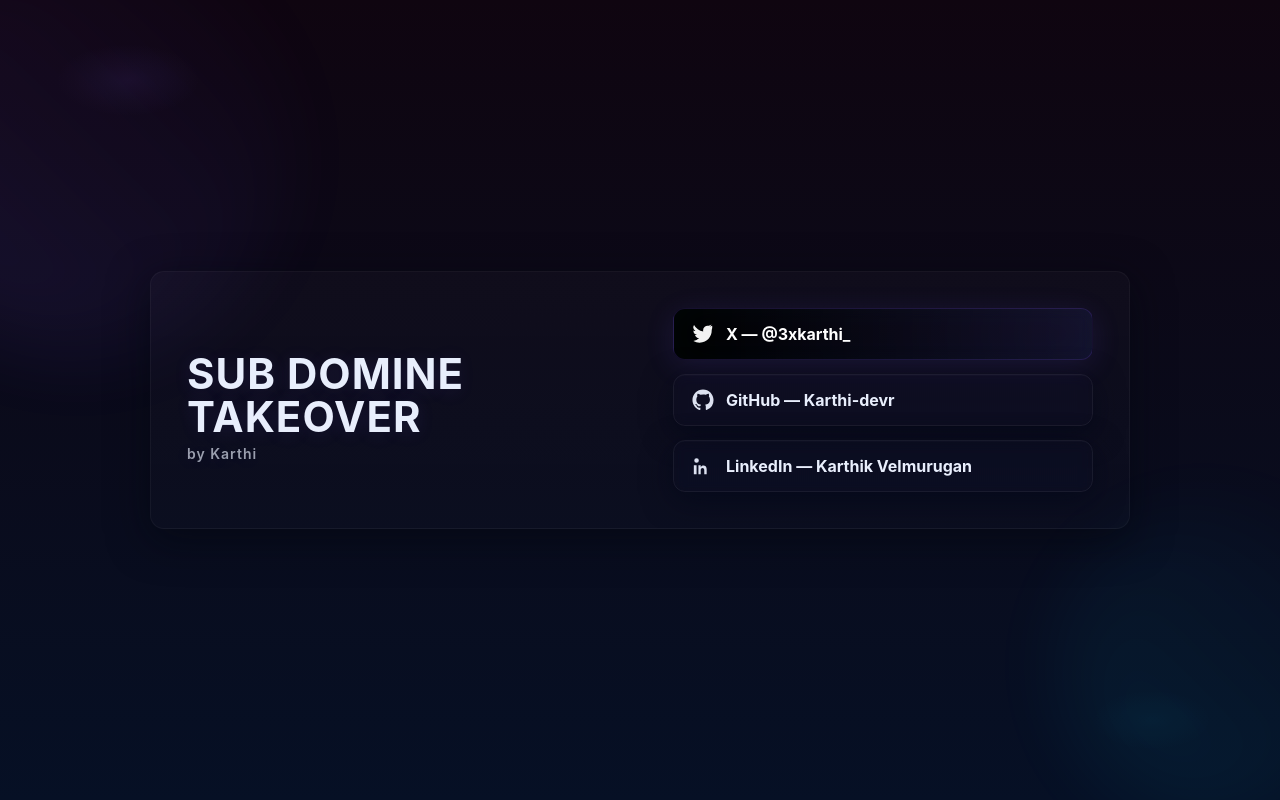
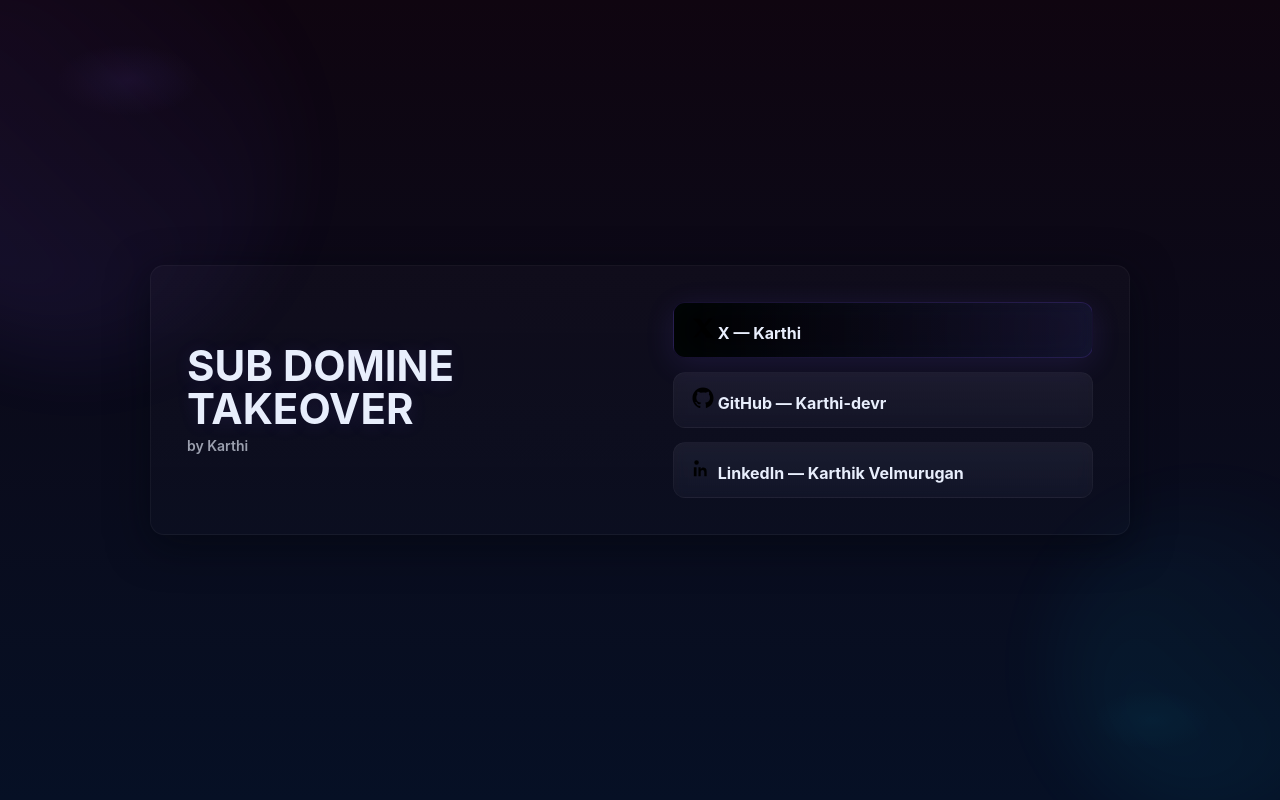
Before and after one commit to Karthi-devr/wfu.sygnal.com, a plain HTML site: page index.html in a window 1280 px wide. Drawn offline with Linux system fonts and the light colour scheme.

Commit message:
Update index.html

```diff
--- a/index.html
+++ b/index.html
@@ -19,18 +19,16 @@
       --radius: 14px;
     }
 
-    /* Reset */
     *{box-sizing:border-box;margin:0;padding:0}
     html,body{height:100%}
 
     body{
-      font-family: Inter, ui-sans-serif, system-ui, -apple-system, "Segoe UI", Roboto, "Helvetica Neue", Arial;
-      background: radial-gradient(1200px 600px at 10% 10%, rgba(124,92,255,0.08), transparent 6%),
-                  radial-gradient(1000px 500px at 90% 90%, rgba(0,212,255,0.04), transparent 6%),
-                  linear-gradient(180deg,var(--bg-1),var(--bg-2));
+      font-family: Inter, ui-sans-serif, system-ui;
+      background:
+        radial-gradient(1200px 600px at 10% 10%, rgba(124,92,255,0.08), transparent 6%),
+        radial-gradient(1000px 500px at 90% 90%, rgba(0,212,255,0.04), transparent 6%),
+        linear-gradient(180deg,var(--bg-1),var(--bg-2));
       color:var(--text);
-      -webkit-font-smoothing:antialiased;
-      -moz-osx-font-smoothing:grayscale;
       min-height:100vh;
       display:flex;
       align-items:center;
@@ -38,76 +36,48 @@
       padding:40px;
     }
 
-    /* Animated orbs */
     .orbs{
       position:fixed; inset:0; pointer-events:none; z-index:0;
-      overflow:hidden;
     }
     .orb{
-      position:absolute; border-radius:50%;
-      filter: blur(40px);
-      opacity:0.11; transform:translate3d(0,0,0);
-      animation: float 10s ease-in-out infinite;
+      position:absolute; border-radius:50%; filter:blur(40px);
+      opacity:0.11; animation: float 10s ease-in-out infinite;
     }
     .orb--a{width:420px;height:420px; left:-10%; top:-5%; background:linear-gradient(45deg,var(--accent),transparent);}
     .orb--b{width:320px;height:320px; right:-8%; bottom:-6%; background:linear-gradient(45deg,var(--accent-2),transparent); animation-duration:12s; opacity:0.08}
+
     @keyframes float{
       0%{transform:translateY(0) scale(1)}
       50%{transform:translateY(-30px) scale(1.02)}
       100%{transform:translateY(0) scale(1)}
     }
 
-    /* Card */
     .card{
-      position:relative;
-      z-index:2;
+      position:relative; z-index:2;
       width:min(980px,96vw);
       background: linear-gradient(180deg, rgba(255,255,255,0.02), rgba(255,255,255,0.01));
       border-radius:var(--radius);
       padding:36px;
-      box-shadow: 0 10px 40px rgba(4,6,15,0.6);
-      border: 1px solid rgba(255,255,255,0.04);
+      border:1px solid rgba(255,255,255,0.04);
+      box-shadow:0 10px 40px rgba(4,6,15,0.6);
       display:grid;
-      grid-template-columns: 1fr 420px;
+      grid-template-columns:1fr 420px;
       gap:28px;
       align-items:center;
-      overflow:hidden;
     }
 
-    /* Left content */
-    .hero{
-      text-align:left;
-    }
-    .kicker{
-      display:inline-block;
-      background:linear-gradient(90deg,var(--accent),var(--accent-2));
-      -webkit-background-clip:text; background-clip:text; color:transparent;
-      font-weight:700; letter-spacing:1px;
-      font-size:14px;
-    }
     h1{
-      font-size:42px; line-height:1.02; margin-top:14px;
-      letter-spacing:1px;
-      text-shadow: 0 2px 18px rgba(124,92,255,0.12);
+      font-size:42px; line-height:1.02; margin-bottom:4px;
+      text-shadow:0 2px 18px rgba(124,92,255,0.12);
       text-transform:uppercase;
     }
     .byline{
-      display:block;
-      margin-top:8px;
-      font-size:14px;
-      color:var(--muted);
-      text-transform:none;
-      font-weight:600;
+      font-size:14px; color:var(--muted); font-weight:600;
     }
 
-    /* Right column (links) */
     .links{
-      justify-self:center;
-      align-self:center;
+      display:flex; flex-direction:column; gap:14px;
       width:100%;
-      display:flex;
-      flex-direction:column;
-      gap:14px;
     }
 
     .social-btn{
@@ -115,103 +85,74 @@
       padding:14px 18px; border-radius:12px;
       text-decoration:none; color:var(--text);
       background: linear-gradient(180deg, var(--glass), var(--glass-2));
-      border: 1px solid rgba(255,255,255,0.03);
-      box-shadow: inset 0 1px 0 rgba(255,255,255,0.02), 0 8px 30px rgba(2,6,23,0.6);
-      transition: transform .18s ease, box-shadow .18s ease;
+      border:1px solid rgba(255,255,255,0.03);
+      backdrop-filter: blur(6px) saturate(120%);
       font-weight:700;
-      backdrop-filter: blur(6px) saturate(120%);
+      transition: .18s ease;
     }
-    .social-btn:hover{ transform: translateY(-6px); box-shadow: 0 20px 60px rgba(2,6,23,0.6)}
-    .social-left{ display:inline-flex; align-items:center; gap:12px; min-width:0 }
-    .social-left svg{ width:22px; height:22px; flex:0 0 22px; display:block; fill:currentColor; opacity:0.95 }
-
-    /* Primary X button with neon style */
-    .btn-x{
-      background: linear-gradient(90deg, #000000, rgba(124,92,255,0.06));
-      color:#fff;
-      border: 1px solid rgba(124,92,255,0.18);
-      box-shadow: 0 6px 30px rgba(124,92,255,0.12), 0 0 40px rgba(0,212,255,0.03) inset;
-    }
-    .ghost{ background:transparent; border:1px solid rgba(255,255,255,0.06) }
-
-    .meta{
-      margin-top:10px; color:var(--muted); font-size:13px;
-      display:flex; gap:12px; align-items:center; flex-wrap:wrap;
+    .social-btn:hover{
+      transform:translateY(-6px);
+      box-shadow:0 20px 60px rgba(2,6,23,0.6);
     }
 
-    /* Footer */
-    .footer{
-      margin-top:20px; font-size:13px; color:var(--muted);
+    .social-left svg{
+      width:22px; height:22px; opacity:0.95;
     }
 
-    /* Responsive */
+    .btn-x{
+      background: linear-gradient(90deg, #000, rgba(124,92,255,0.06));
+      border:1px solid rgba(124,92,255,0.18);
+      box-shadow:0 6px 30px rgba(124,92,255,0.12), 0 0 40px rgba(0,212,255,0.03) inset;
+    }
+
     @media (max-width:900px){
-      .card{ grid-template-columns: 1fr; padding:24px }
+      .card{ grid-template-columns:1fr }
       .links{ flex-direction:row; flex-wrap:wrap; justify-content:center }
       .social-btn{ flex:1 1 46%; min-width:170px; justify-content:center }
       h1{ font-size:34px }
     }
-
-    /* small shimmer on heading */
-    .shine{
-      display:inline-block;
-      background:linear-gradient(90deg, rgba(255,255,255,0.02) 0%, rgba(255,255,255,0.12) 50%, rgba(255,255,255,0.02) 100%);
-      background-size:200% 100%;
-      animation: shimmer 4s linear infinite;
-      -webkit-background-clip:text; background-clip:text; color:transparent;
-    }
-    @keyframes shimmer{ 0%{background-position:200% 0;} 100%{background-position:-200% 0;} }
-
   </style>
 </head>
+
 <body>
-  <div class="orbs" aria-hidden="true">
+
+  <div class="orbs">
     <div class="orb orb--a"></div>
     <div class="orb orb--b"></div>
   </div>
 
-  <main class="card" role="main" aria-label="Main content">
-    <section class="hero" aria-label="Hero">
-      <!-- Prominent heading as requested -->
-      <h1>SUB DOMINE TAKEOVER
-        <span class="byline">by Karthi</span>
-      </h1>
+  <main class="card">
+    <section>
+      <h1>SUB DOMINE TAKEOVER</h1>
+      <span class="byline">by Karthi</span>
     </section>
 
-    <aside class="links" aria-label="Quick links to social profiles">
-      <!-- X / Twitter -->
-      <a class="social-btn btn-x" href="https://x.com/3xkarthi_" target="_blank" rel="noopener noreferrer" aria-label="Follow Karthi on X">
+    <aside class="links">
+      <!-- X -->
+      <a class="social-btn btn-x" href="https://x.com/3xkarthi_" target="_blank">
         <span class="social-left">
-          <!-- X icon (stylized) -->
-          <svg viewBox="0 0 24 24" xmlns="http://www.w3.org/2000/svg" aria-hidden="true">
-            <path d="M22 3.01a9.93 9.93 0 0 1-2.828.775A4.932 4.932 0 0 0 21.337 1.6 9.864 9.864 0 0 1 18.2 3.1 4.92 4.92 0 0 0 12.1 8.02c0 .387.043.765.126 1.127A13.973 13.973 0 0 1 2.23 2.1a4.922 4.922 0 0 0 1.523 6.57 4.9 4.9 0 0 1-2.228-.616v.06a4.92 4.92 0 0 0 3.95 4.827 4.902 4.902 0 0 1-2.224.084 4.926 4.926 0 0 0 4.597 3.417A9.868 9.868 0 0 1 1.5 19.54 13.94 13.94 0 0 0 8.29 21.5c8.547 0 13.223-7.077 13.223-13.223 0-.2-.004-.4-.013-.6A9.45 9.45 0 0 0 22 3.01z"/>
-          </svg>
-          <span>X — @3xkarthi_</span>
+          <svg viewBox="0 0 24 24"><path d="M18.3 2H22l-8.1 9.3L23.2 22h-7.1l-5.6-7.3L4.9 22H2l8.6-9.9L1.2 2h7.2l5 6.6L18.3 2z"/></svg>
+          X — Karthi
         </span>
       </a>
 
       <!-- GitHub -->
-      <a class="social-btn ghost" href="https://github.com/Karthi-devr" target="_blank" rel="noopener noreferrer" aria-label="Visit GitHub — Karthi-devr">
+      <a class="social-btn" href="https://github.com/Karthi-devr" target="_blank">
         <span class="social-left">
-          <!-- GitHub icon -->
-          <svg viewBox="0 0 24 24" aria-hidden="true">
-            <path d="M12 .5C5.65.5.5 5.64.5 12.01c0 5.09 3.29 9.41 7.86 10.94.58.11.79-.25.79-.56 0-.28-.01-1.02-.02-2-3.2.7-3.88-1.54-3.88-1.54-.53-1.34-1.3-1.7-1.3-1.7-1.06-.72.08-.71.08-.71 1.17.08 1.79 1.2 1.79 1.2 1.04 1.78 2.73 1.27 3.4.97.11-.76.41-1.27.75-1.56-2.56-.29-5.25-1.28-5.25-5.7 0-1.26.45-2.28 1.19-3.09-.12-.3-.52-1.51.11-3.16 0 0 .98-.31 3.2 1.18a11.12 11.12 0 0 1 2.92-.39c.99.01 1.99.13 2.92.39 2.22-1.5 3.2-1.18 3.2-1.18.63 1.65.23 2.86.11 3.16.74.81 1.19 1.83 1.19 3.09 0 4.43-2.7 5.41-5.28 5.7.42.36.8 1.07.8 2.16 0 1.56-.01 2.82-.01 3.2 0 .31.21.68.8.56A11.52 11.52 0 0 0 23.5 12c0-6.37-5.15-11.5-11.5-11.5z"/>
-          </svg>
-          <span>GitHub — Karthi-devr</span>
+          <svg viewBox="0 0 24 24"><path d="M12 .5C5.65.5.5 5.64.5 12.01c0 5.09 3.29 9.41 7.86 10.94.58.11.79-.25.79-.56v-2c-3.2.7-3.88-1.54-3.88-1.54-.53-1.34-1.3-1.7-1.3-1.7-1.06-.72.08-.71.08-.71 1.17.08 1.79 1.2 1.79 1.2 1.04 1.78 2.73 1.27 3.4.97.11-.76.41-1.27.75-1.56-2.56-.29-5.25-1.28-5.25-5.7 0-1.26.45-2.28 1.19-3.09-.12-.3-.52-1.51.11-3.16 0 0 .98-.31 3.2 1.18a11.12 11.12 0 0 1 2.92-.39c.99.01 1.99.13 2.92.39 2.22-1.5 3.2-1.18 3.2-1.18.63 1.65.23 2.86.11 3.16.74.81 1.19 1.83 1.19 3.09 0 4.43-2.7 5.41-5.28 5.7.42.36.8 1.07.8 2.16v3.2c0 .31.21.68.8.56A11.52 11.52 0 0 0 23.5 12C23.5 5.64 18.35.5 12 .5z"/></svg>
+          GitHub — Karthi-devr
         </span>
       </a>
 
       <!-- LinkedIn -->
-      <a class="social-btn ghost" href="https://www.linkedin.com/in/karthik-velmurugan/" target="_blank" rel="noopener noreferrer" aria-label="View LinkedIn — Karthik Velmurugan">
+      <a class="social-btn" href="https://www.linkedin.com/in/karthik-velmurugan/" target="_blank">
         <span class="social-left">
-          <!-- LinkedIn icon -->
-          <svg viewBox="0 0 24 24" aria-hidden="true">
-            <path d="M4.98 3.5a2.5 2.5 0 1 1 0 5.001 2.5 2.5 0 0 1 0-5zm0 7.75H2V21h2.98V11.25zM9.5 11.25H7.02V21H9.5v-4.59c0-3.02 3.88-3.26 3.88 0V21H16v-5.66c0-4.93-5.33-4.74-6.5-2.33V11.25z"/>
-          </svg>
-          <span>LinkedIn — Karthik Velmurugan</span>
+          <svg viewBox="0 0 24 24"><path d="M4.98 3.5a2.5 2.5 0 1 1 0 5.001A2.5 2.5 0 0 1 4.98 3.5zM2 21h2.98V11.25H2V21zM9.5 11.25H7.02V21H9.5v-4.59c0-3.02 3.88-3.26 3.88 0V21H16v-5.66c0-4.93-5.33-4.74-6.5-2.33V11.25z"/></svg>
+          LinkedIn — Karthik Velmurugan
         </span>
       </a>
     </aside>
   </main>
+
 </body>
 </html>
```
